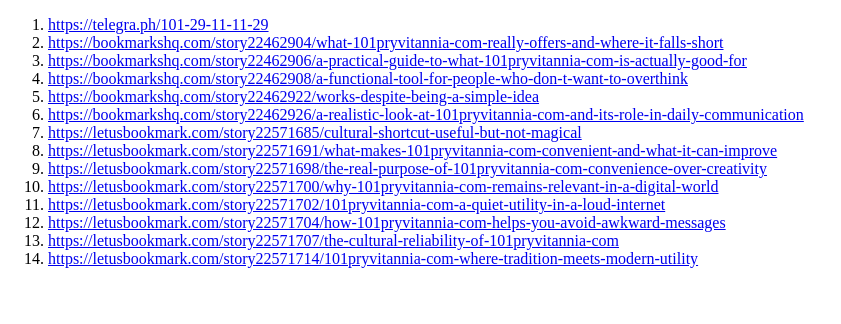
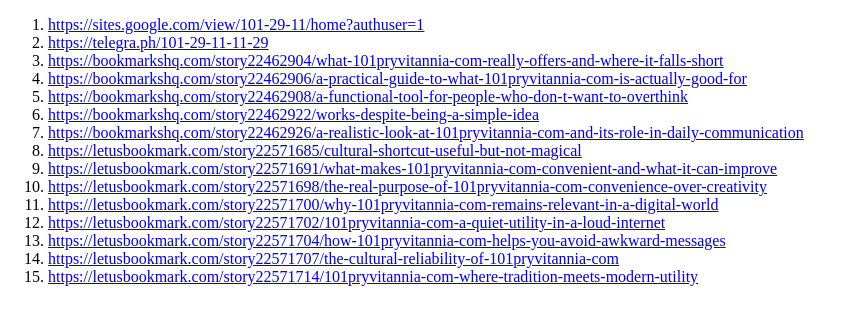
Before and after one commit to ruslaniopartner/101_29_11, a plain HTML site: page index.html in a window 1280 px wide. Shown: the whole page, without its empty margins (0-841 px from the left). Drawn offline with Linux system fonts and the light colour scheme.

Commit message:
Update index.html

```diff
--- a/index.html
+++ b/index.html
@@ -7,6 +7,9 @@
   </head>
   <body>
     <ol>
+      <li>
+        <a href="https://sites.google.com/view/101-29-11/home?authuser=1" >https://sites.google.com/view/101-29-11/home?authuser=1</a>
+      </li>
       <li>
         <a href="https://telegra.ph/101-29-11-11-29" >https://telegra.ph/101-29-11-11-29</a>
       </li>
```
